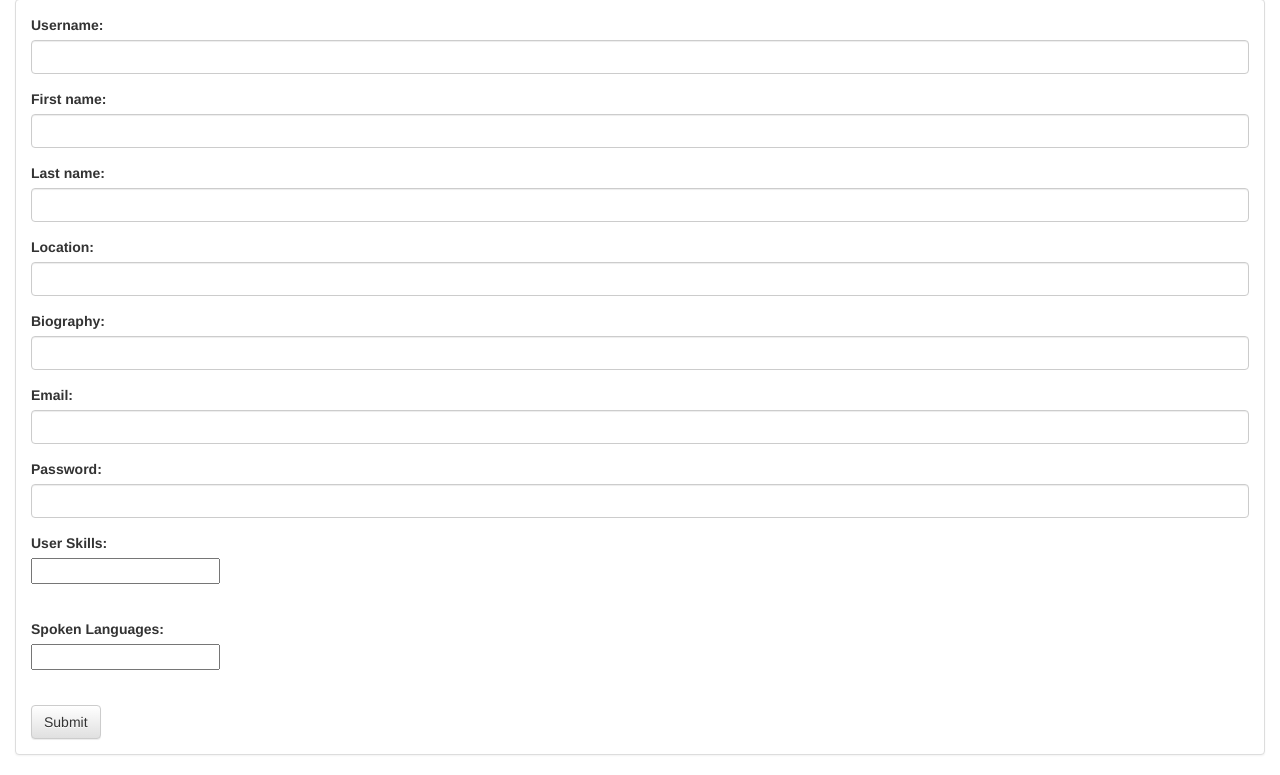
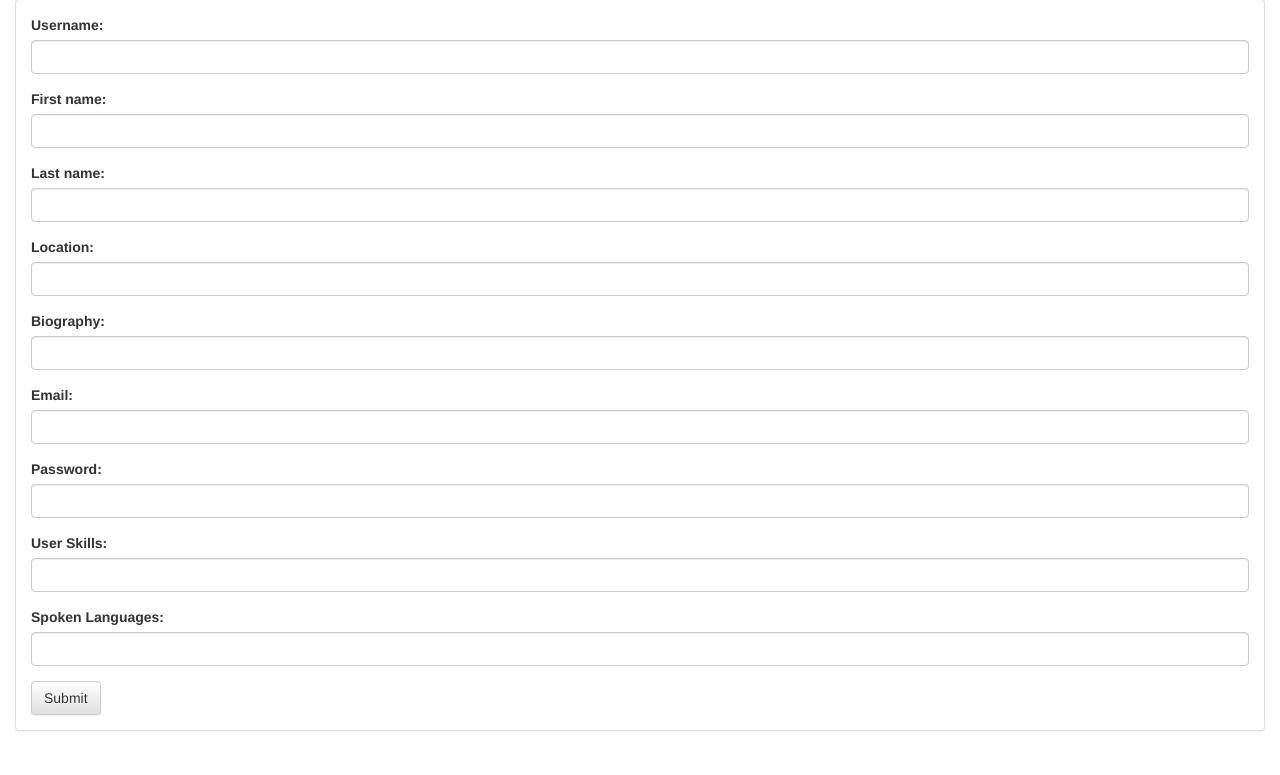
Before and after one commit to dps7ud/ISAProject, a Django app: page /signup/ in a window 1280 px wide. Shown: the part 141-916 px from the top of the page. After the commit the page ends 872 px from the top, so only its background shows below. Run offline with Django 3.2, Linux system fonts and the light colour scheme; some libraries are stand-ins or nearby versions.

Commit message:
unifying field types

```diff
--- a/web_app/web_app/templates/web_app/signup.html
+++ b/web_app/web_app/templates/web_app/signup.html
@@ -60,11 +60,11 @@
                     </div>
                     <div class="form-group">
                         <label for="user_skills">User Skills: </label>
-                        <input id="user_skills" type="text" name="user_skills" class="form-control" data-role="tagsinput"><br>
+                        <input id="user_skills" type="text" name="user_skills" class="form-control">
                     </div>
                     <div class="form-group">
                         <label for="spoken_languages">Spoken Languages: </label>
-                        <input id="spoken_languages" type="text" name="spoken_languages" class="form-control" data-role="tagsinput"><br>
+                        <input id="spoken_languages" type="text" name="spoken_languages" class="form-control">
                     </div>
                     <button type="submit" class="btn btn-default">Submit</button>
                 </form>
```
